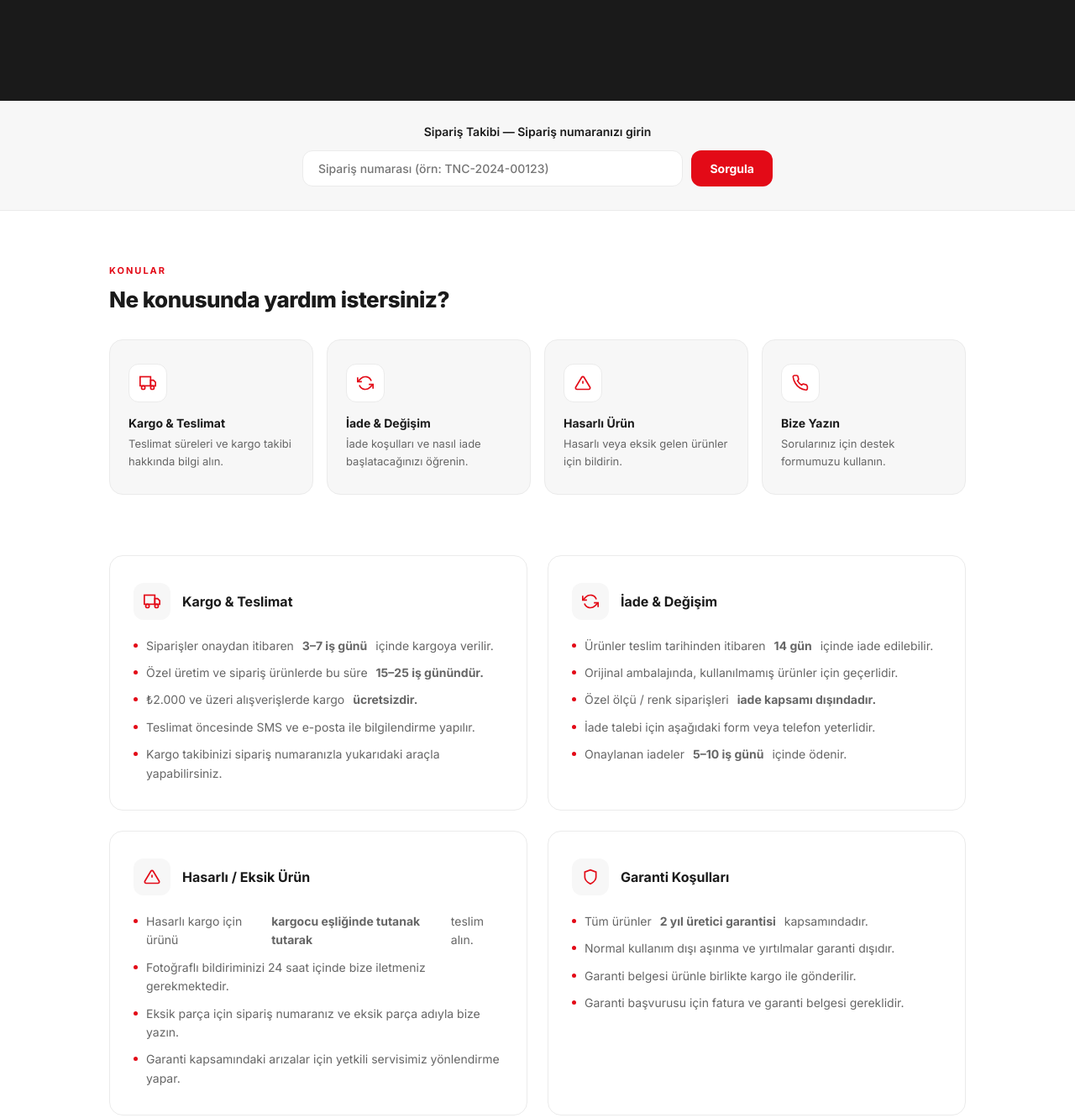
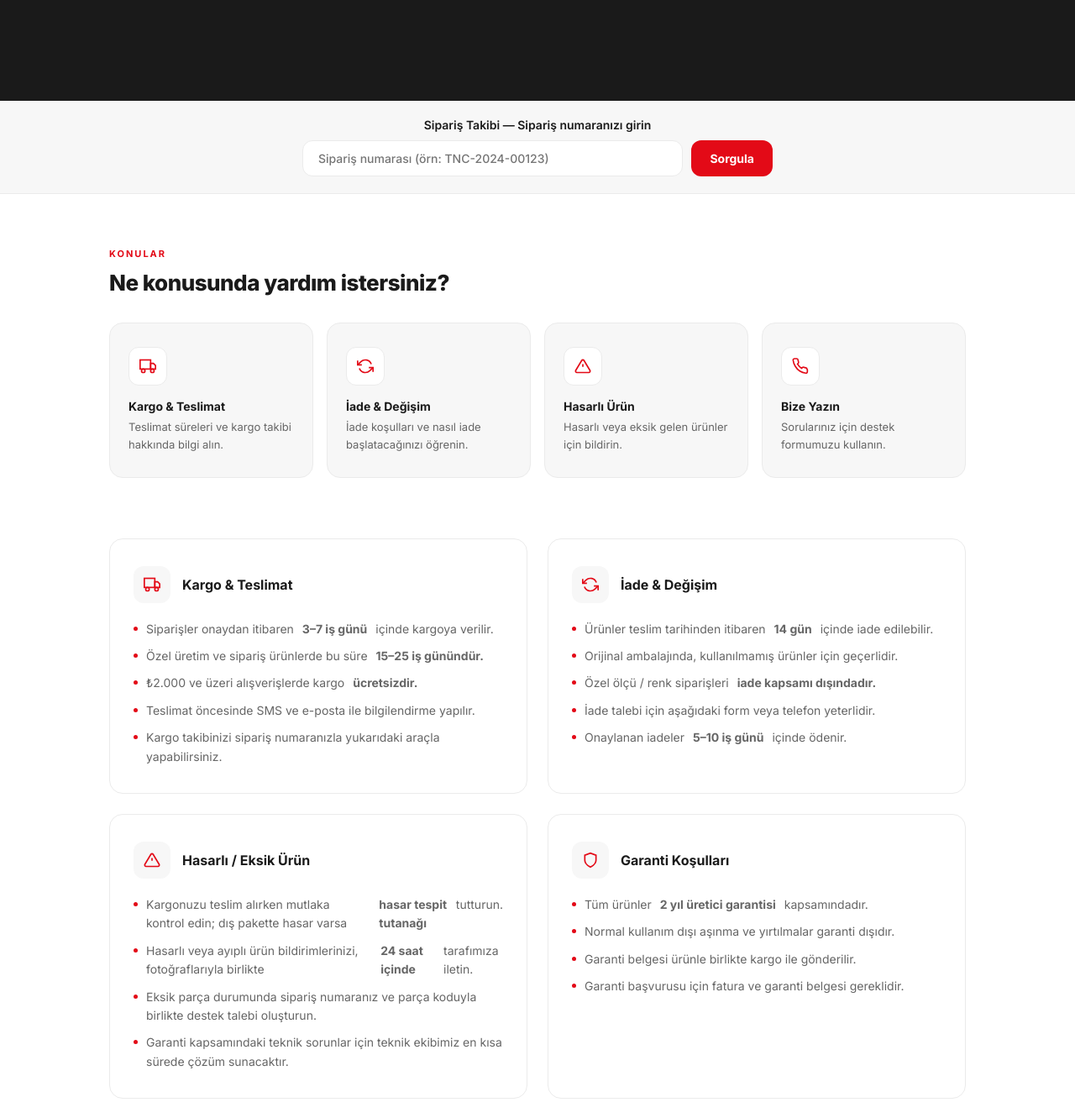
Before and after one commit to yagizerenyigitx/tuncay, a plain HTML site: page destek.html in a window 1280 px wide. Shown: the part 680-2011 px from the top of the page at 84% size. Drawn offline with Linux system fonts and the light colour scheme.

Commit message:
Add files via upload

```diff
--- a/destek.html
+++ b/destek.html
@@ -41,7 +41,7 @@
         .nav-actions a:hover { color: var(--primary); }
 
         /* HERO */
-        .hero { background: var(--secondary); padding: 72px 60px; text-align: center; }
+        .hero { background: var(--secondary); padding: 40px 60px; text-align: center; }
         .hero-tag {
             display: inline-flex; align-items: center; gap: 7px;
             background: rgba(227,10,23,.12); color: var(--primary);
@@ -50,15 +50,15 @@
             font-size: 11px; font-weight: 700; letter-spacing: 1.5px; text-transform: uppercase;
             margin-bottom: 18px;
         }
-        .hero h1 { font-size: clamp(30px, 4vw, 50px); font-weight: 800; color: white; letter-spacing: -1.5px; margin-bottom: 14px; }
+        .hero h1 { font-size: clamp(30px, 4vw, 50px); font-weight: 800; color: white; letter-spacing: -1.5px; margin-bottom: 8px; }
         .hero h1 span { color: var(--primary); }
         .hero p { font-size: 16px; color: rgba(255,255,255,.45); max-width: 460px; margin: 0 auto; line-height: 1.7; }
 
         /* ORDER TRACK */
         .track-bar {
             background: var(--gray-100); border-bottom: 1px solid var(--gray-200);
-            padding: 28px 60px;
-            display: flex; flex-direction: column; align-items: center; gap: 14px;
+            padding: 20px 60px;
+            display: flex; flex-direction: column; align-items: center; gap: 10px;
         }
         .track-bar p { font-size: 14px; font-weight: 600; color: var(--secondary); }
         .track-form { display: flex; gap: 10px; width: 100%; max-width: 560px; }
@@ -409,10 +409,10 @@
                 <h3>Hasarlı / Eksik Ürün</h3>
             </div>
             <ul>
-                <li>Hasarlı kargo için ürünü <strong>kargocu eşliğinde tutanak tutarak</strong> teslim alın.</li>
-                <li>Fotoğraflı bildiriminizi 24 saat içinde bize iletmeniz gerekmektedir.</li>
-                <li>Eksik parça için sipariş numaranız ve eksik parça adıyla bize yazın.</li>
-                <li>Garanti kapsamındaki arızalar için yetkili servisimiz yönlendirme yapar.</li>
+                <li>Kargonuzu teslim alırken mutlaka kontrol edin; dış pakette hasar varsa <strong>hasar tespit tutanağı</strong> tutturun.</li>
+                <li>Hasarlı veya ayıplı ürün bildirimlerinizi, fotoğraflarıyla birlikte <strong>24 saat içinde</strong> tarafımıza iletin.</li>
+                <li>Eksik parça durumunda sipariş numaranız ve parça koduyla birlikte destek talebi oluşturun.</li>
+                <li>Garanti kapsamındaki teknik sorunlar için teknik ekibimiz en kısa sürede çözüm sunacaktır.</li>
             </ul>
         </div>
 
```
